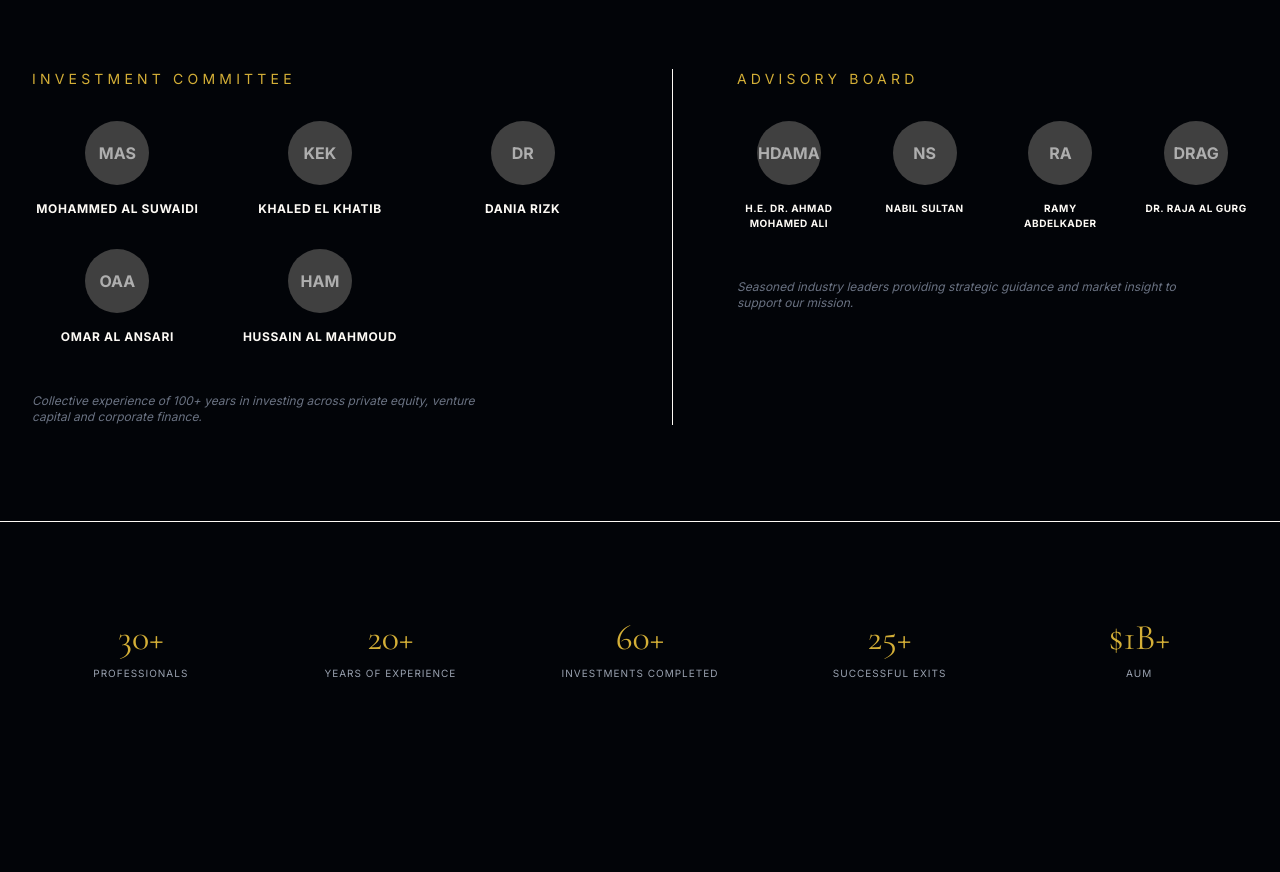
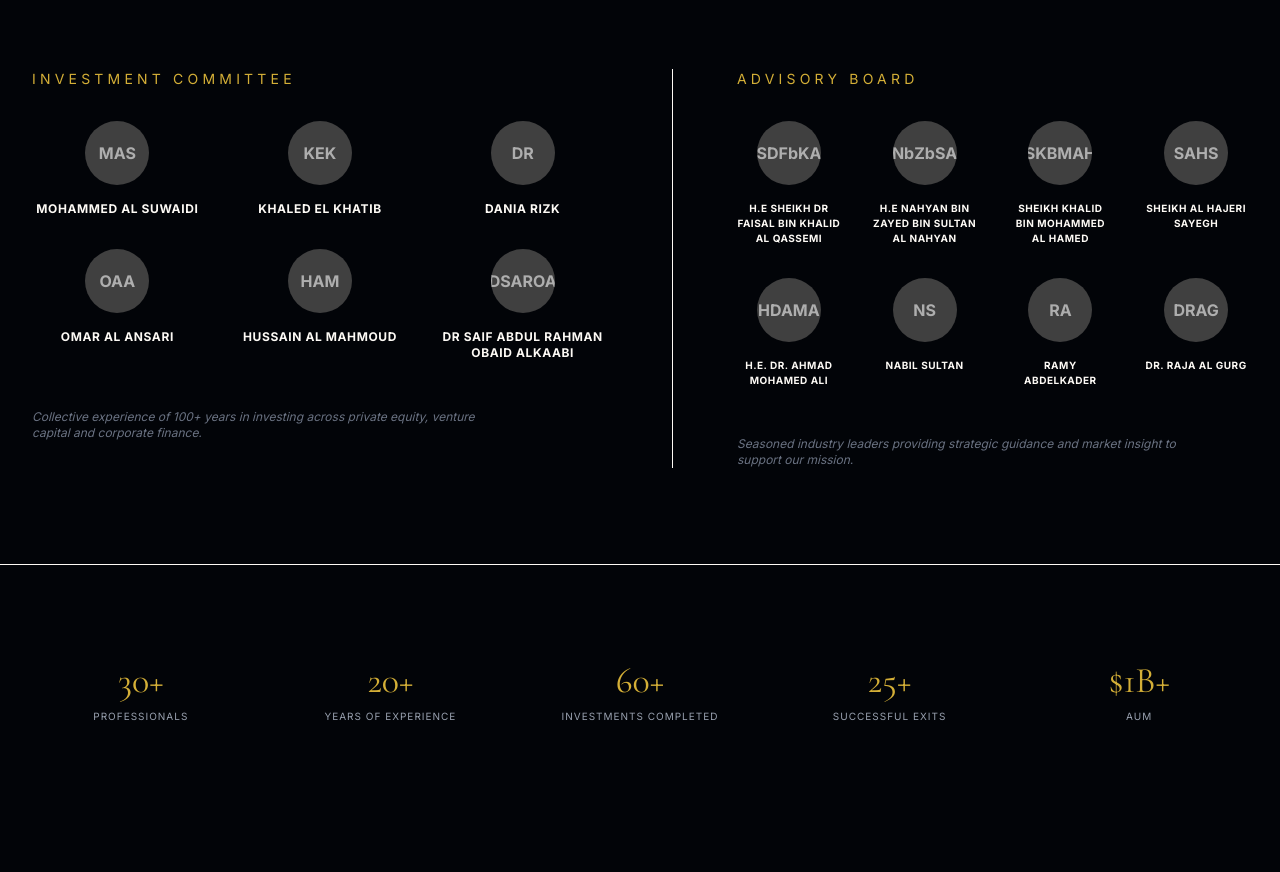
Before and after one commit to NeverTwice/Injazat-Main, a Next.js app: page /team in a window 1280 px wide. Shown: the part 2040-2912 px from the top of the page. Built offline with nearby package versions, Linux system fonts and the light colour scheme.

Commit message:
Update Investment Committee and Advisory Board members

```diff
--- a/src/app/team/page.tsx
+++ b/src/app/team/page.tsx
@@ -42,9 +42,14 @@ const committee = [
   { name: 'Dania Rizk' },
   { name: 'Omar Al Ansari' },
   { name: 'Hussain Al Mahmoud' },
+  { name: 'Dr Saif Abdul Rahman Obaid Alkaabi' },
 ];
 
 const advisory = [
+  { name: 'H.E Sheikh Dr Faisal bin Khalid Al Qassemi' },
+  { name: 'H.E Nahyan bin Zayed bin Sultan Al Nahyan' },
+  { name: 'Sheikh Khalid Bin Mohammed Al Hamed' },
+  { name: 'Sheikh Al Hajeri Sayegh' },
   { name: 'H.E. Dr. Ahmad Mohamed Ali' },
   { name: 'Nabil Sultan' },
   { name: 'Ramy Abdelkader' },
```
